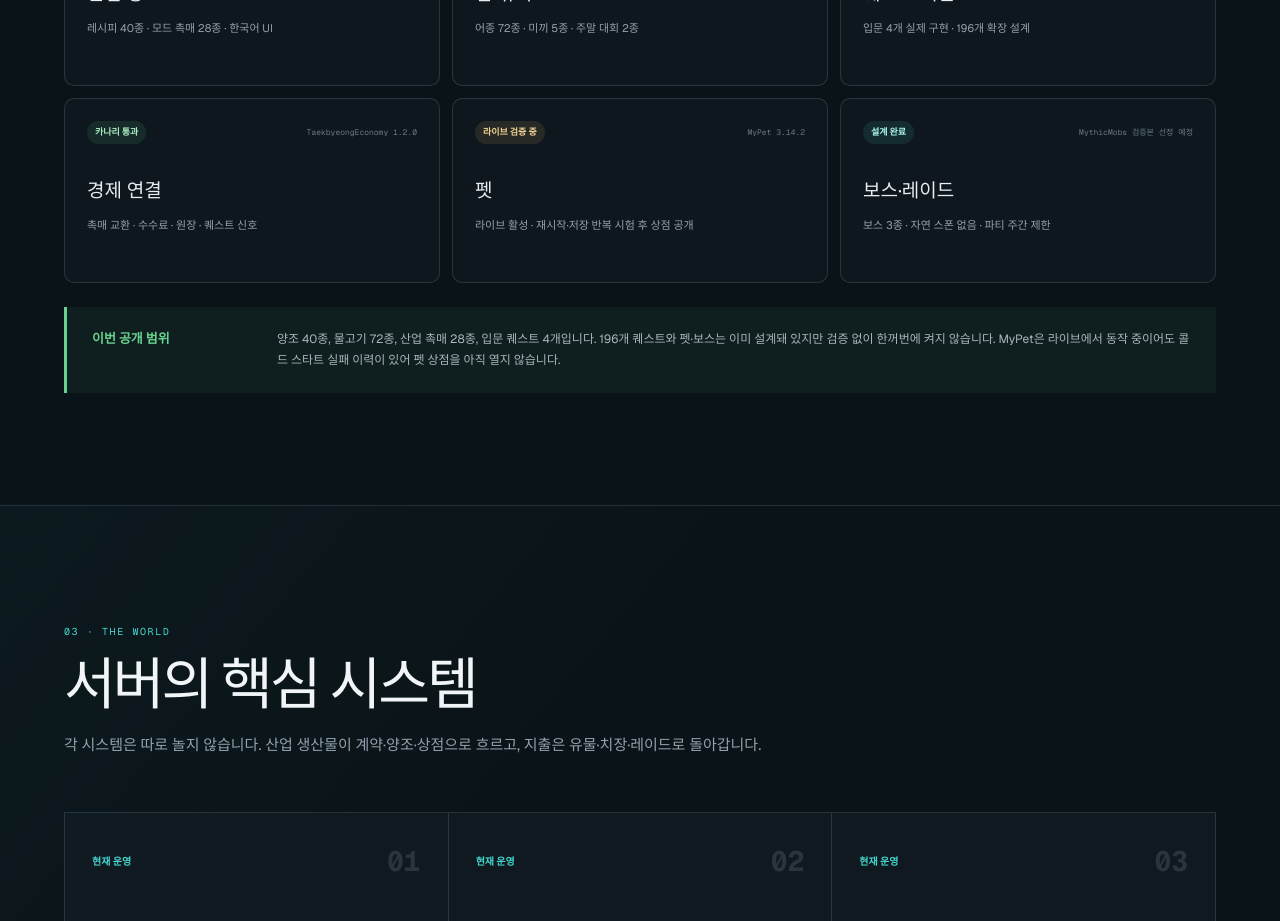
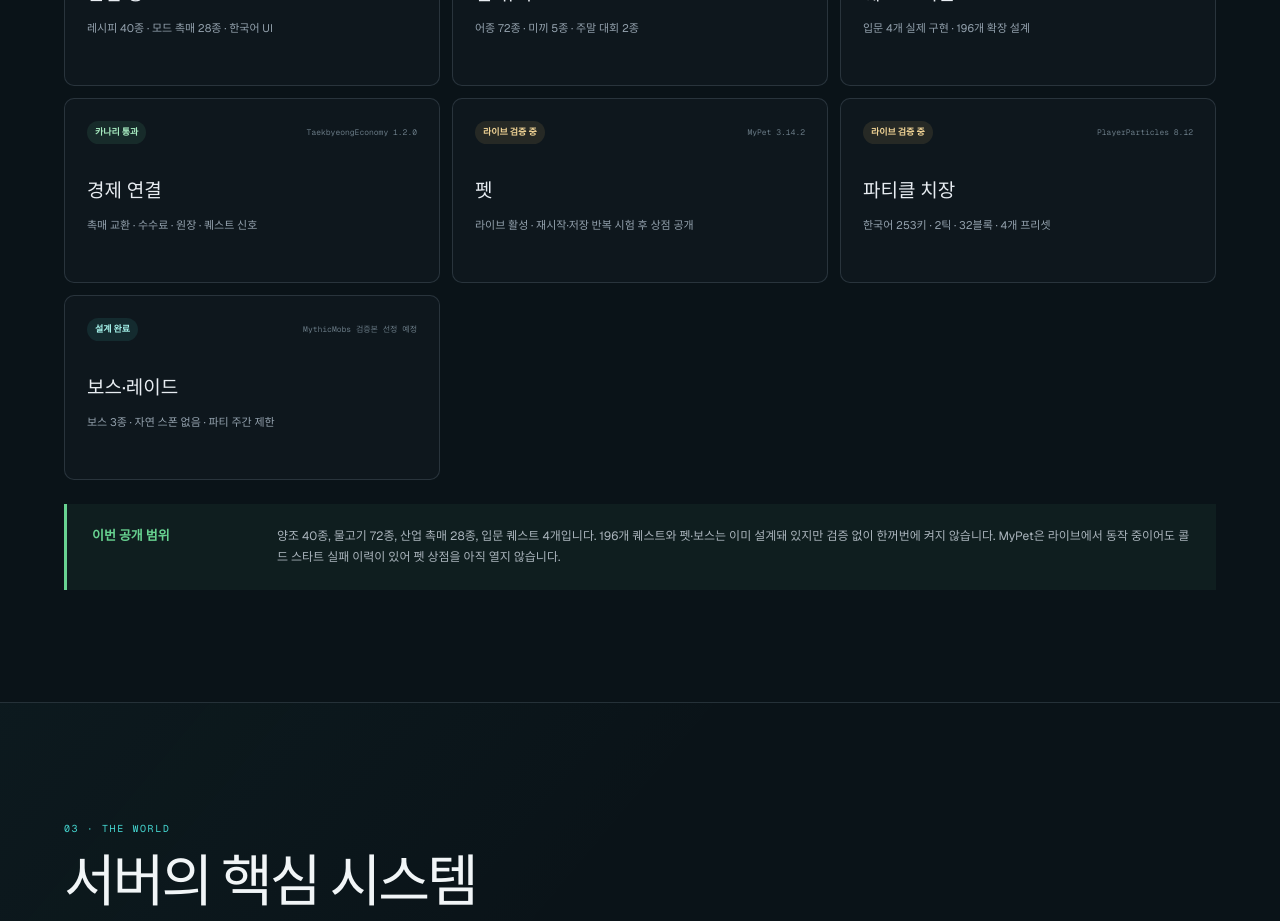
Before and after one commit to kohij/kohij.github.io, a Next.js app: page / in a window 1280 px wide. Shown: the part 2340-3261 px from the top of the page. Built offline with nearby package versions, Linux system fonts and the light colour scheme.

Commit message:
Document localized particle rollout

```diff
--- a/app/content.ts
+++ b/app/content.ts
@@ -671,6 +671,12 @@ export const releaseItems: ReleaseItem[] = [
     status: "라이브 검증 중",
   },
   {
+    name: "파티클 치장",
+    version: "PlayerParticles 8.12",
+    scope: "한국어 253키 · 2틱 · 32블록 · 4개 프리셋",
+    status: "라이브 검증 중",
+  },
+  {
     name: "보스·레이드",
     version: "MythicMobs 검증본 선정 예정",
     scope: "보스 3종 · 자연 스폰 없음 · 파티 주간 제한",
```
